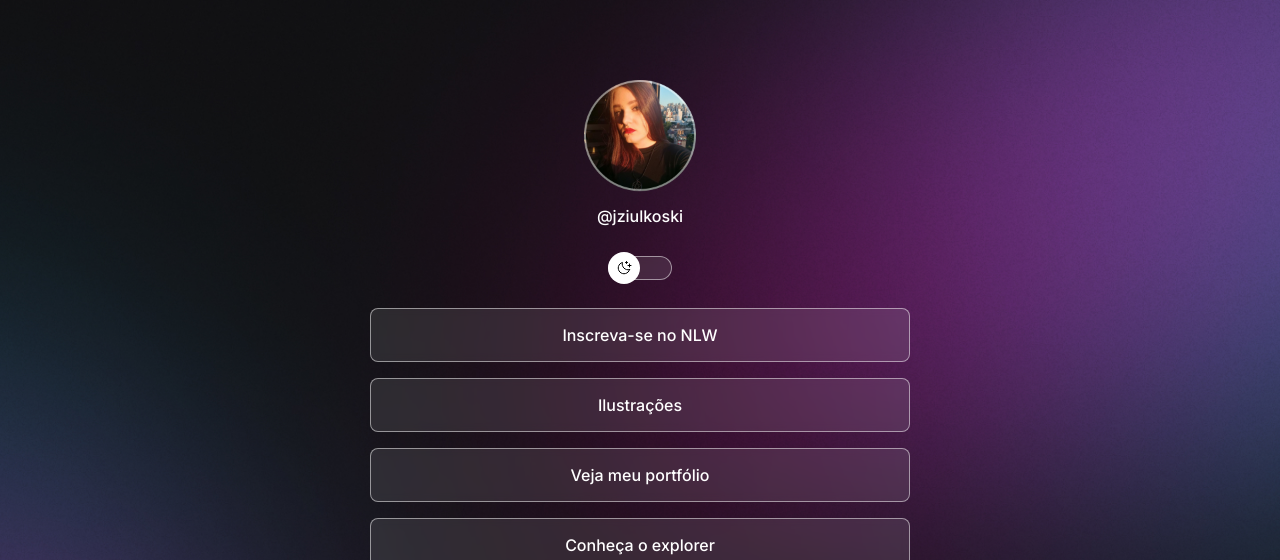
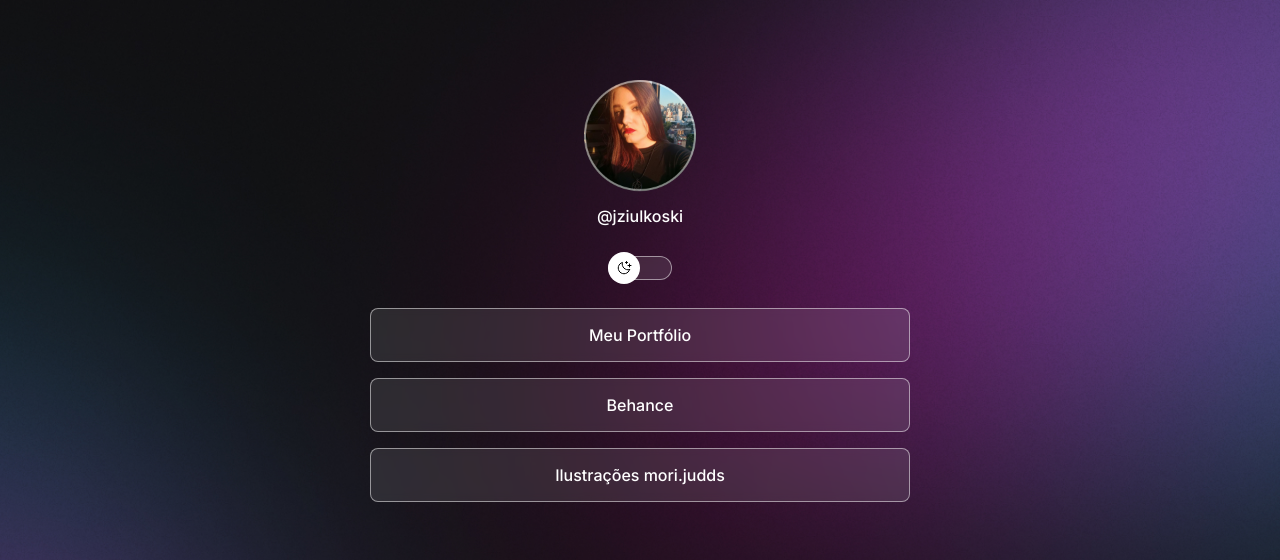
Before and after one commit to jziulkoski/ProjetoRocketSeat, a plain HTML site: page index.html in a window 1280 px wide. Shown: the top 560 px of the page. Drawn offline with nearby package versions, Linux system fonts and the light colour scheme.

Commit message:
change links

```diff
--- a/index.html
+++ b/index.html
@@ -18,7 +18,7 @@
       <div id="profile">
         <img
           src="./assets/avatar.png"
-          alt="Foto de Juliana Ziulkoski, séria, de batom vermelho e fundo com uma cidade"
+          alt="Foto de Juliana Ziulkoski"
         />
         <p>@jziulkoski</p>
       </div>
@@ -30,25 +30,21 @@
 
       <ul>
         <li>
-          <a href="https://www.rocketseat.com.br" target="_blank"
-            >Inscreva-se no NLW</a
+          <a href="#" target="_blank"
+            >Meu Portfólio</a
+          >
+        </li>
+
+        <li>
+          <a href="https://www.behance.net/JZiulkoski?log_shim_removal=1" target="_blank"
+            >Behance</a
           >
         </li>
 
         <li>
           <a href="https://www.instagram.com/mori.judds" target="_blank"
-            >Ilustrações</a
+            >Ilustrações mori.judds</a
           >
-        </li>
-
-        <li>
-          <a href="https://github.com/jziulkoski" target="_blank"
-            >Veja meu portfólio</a
-          >
-        </li>
-
-        <li>
-          <a href="#" target="_blank">Conheça o explorer</a>
         </li>
       </ul>
 
@@ -64,8 +60,7 @@
         </a>
         <a
           href="https://linkedin.com/in/juliana-ziulkoski-domingues-868aab161"
-          target="_blank"
-        >
+          target="_blank">
           <ion-icon name="logo-linkedin"></ion-icon>
         </a>
       </div>
```
